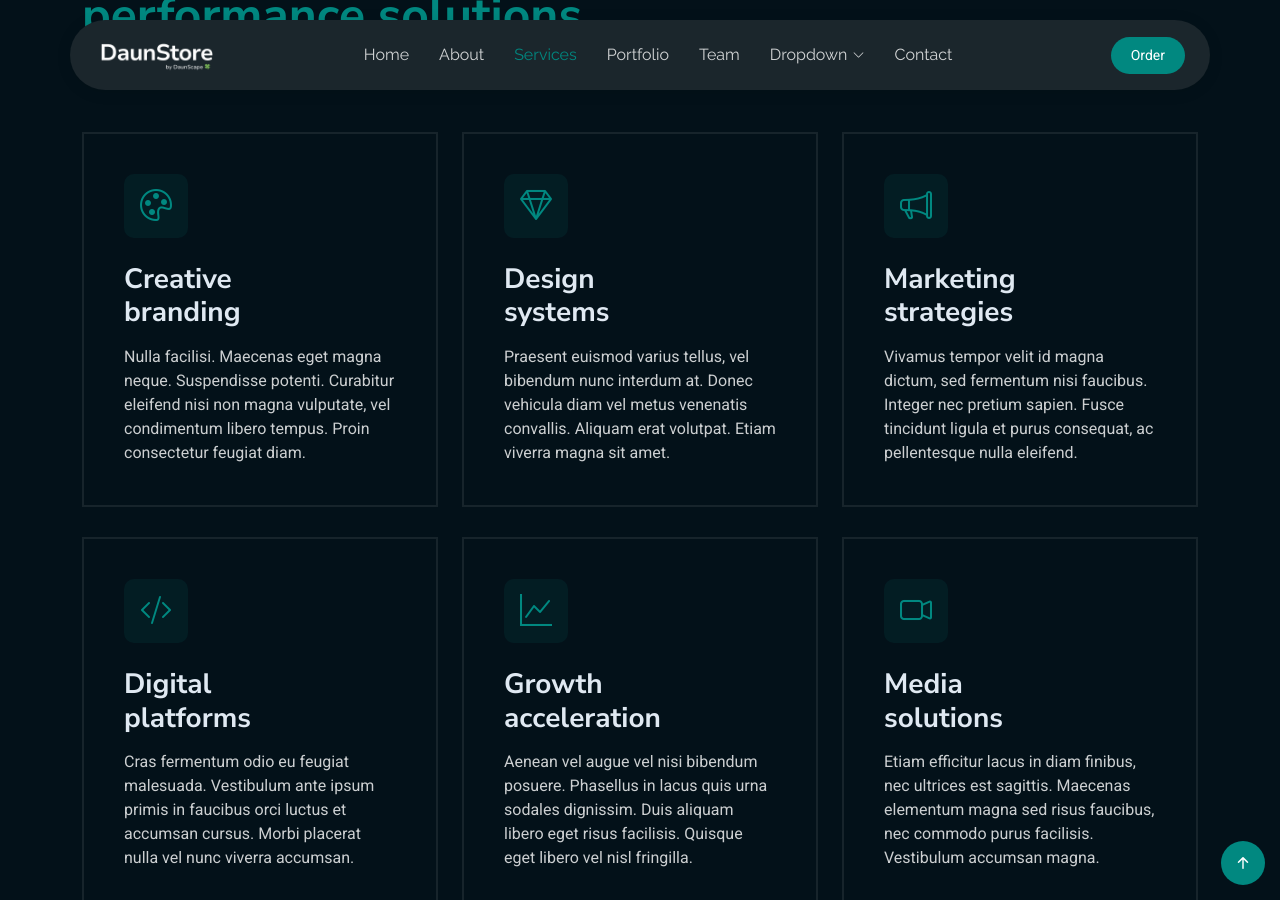
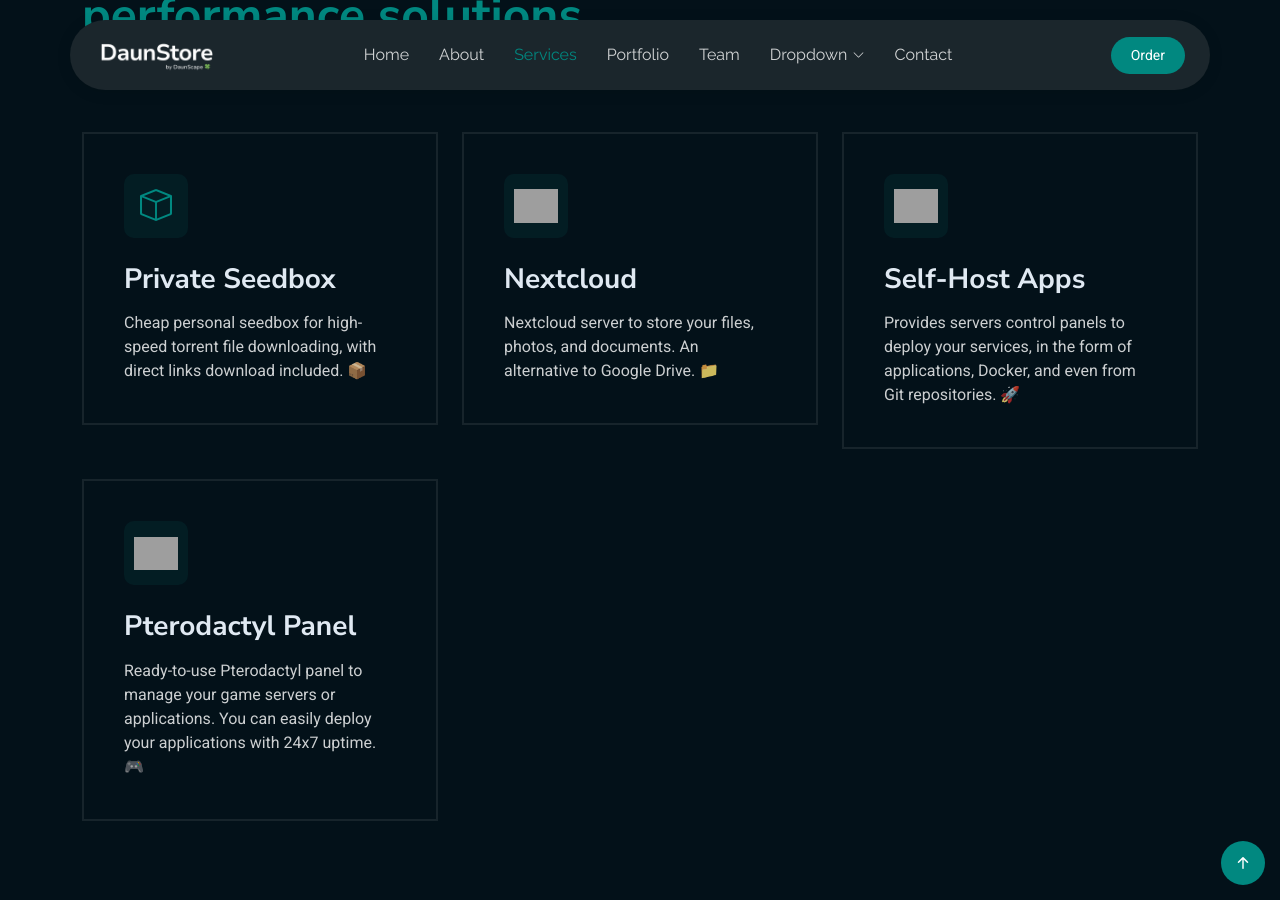
Before and after one commit to DaunScape/daunscape.github.io, a Jekyll site: the page built from index.html, in a window 1280 px wide and 900 px high, scrolled down 2011 px. Built offline with Jekyll 4.4.1, drawn with Linux system fonts in a browser that asks for light colours; grey boxes are pictures that could not be loaded.

Commit message:
Update services

```diff
--- a/index.html
+++ b/index.html
@@ -131,134 +131,100 @@
       </div>
     </div>
 
-    <div class="row justify-content-center">
+    <div class="row">
       <div class="col-lg-4 col-md-6" data-aos="fade-up" data-aos-delay="100">
         <div class="service-card position-relative z-1">
           <div class="service-icon">
-            <i class="bi bi-palette"></i>
+            <i class="bi bi-box"></i>
           </div>
           <a
             href="service-details.html"
-            class="card-action d-flex align-items-center justify-content-center rounded-circle"
+            class="card-action d-flex align-items-center rounded-circle"
           >
             <i class="bi bi-arrow-up-right"></i>
           </a>
           <h3>
-            <a href="service-details.html"> Creative <span>branding</span> </a>
+            <a href="service-details.html"> Private Seedbox </a>
           </h3>
           <p>
-            Nulla facilisi. Maecenas eget magna neque. Suspendisse potenti.
-            Curabitur eleifend nisi non magna vulputate, vel condimentum libero
-            tempus. Proin consectetur feugiat diam.
+            Cheap personal seedbox for high-speed torrent file downloading, with
+            direct links download included. 📦
           </p>
         </div>
       </div>
       <div class="col-lg-4 col-md-6" data-aos="fade-up" data-aos-delay="200">
         <div class="service-card position-relative z-1">
           <div class="service-icon">
-            <i class="bi bi-gem"></i>
+            <!-- <i class="bi bi-gem"></i> -->
+            <img
+              src="https://upload.wikimedia.org/wikipedia/commons/6/60/Nextcloud_Logo.svg"
+              width="70%"
+              alt=""
+            />
           </div>
           <a
             href="service-details.html"
-            class="card-action d-flex align-items-center justify-content-center rounded-circle"
+            class="card-action d-flex align-items-center rounded-circle"
           >
             <i class="bi bi-arrow-up-right"></i>
           </a>
           <h3>
-            <a href="service-details.html"> Design <span>systems</span> </a>
+            <a href="service-details.html"> Nextcloud </a>
           </h3>
           <p>
-            Praesent euismod varius tellus, vel bibendum nunc interdum at. Donec
-            vehicula diam vel metus venenatis convallis. Aliquam erat volutpat.
-            Etiam viverra magna sit amet.
+            Nextcloud server to store your files, photos, and documents. An
+            alternative to Google Drive. 📁
           </p>
         </div>
       </div>
       <div class="col-lg-4 col-md-6" data-aos="fade-up" data-aos-delay="300">
         <div class="service-card position-relative z-1">
           <div class="service-icon">
-            <i class="bi bi-megaphone"></i>
+            <!-- <i class="bi bi-megaphone"></i> -->
+            <img
+              src="https://upload.wikimedia.org/wikipedia/commons/e/ea/Docker_%28container_engine%29_logo_%28cropped%29.png"
+              width="70%"
+              alt=""
+            />
           </div>
           <a
             href="service-details.html"
-            class="card-action d-flex align-items-center justify-content-center rounded-circle"
+            class="card-action d-flex align-items-center rounded-circle"
           >
             <i class="bi bi-arrow-up-right"></i>
           </a>
           <h3>
-            <a href="service-details.html">
-              Marketing <span>strategies</span>
-            </a>
+            <a href="service-details.html"> Self-Host Apps </a>
           </h3>
           <p>
-            Vivamus tempor velit id magna dictum, sed fermentum nisi faucibus.
-            Integer nec pretium sapien. Fusce tincidunt ligula et purus
-            consequat, ac pellentesque nulla eleifend.
+            Provides servers control panels to deploy your services, in the form
+            of applications, Docker, and even from Git repositories. 🚀
           </p>
         </div>
       </div>
       <div class="col-lg-4 col-md-6" data-aos="fade-up" data-aos-delay="100">
         <div class="service-card position-relative z-1">
           <div class="service-icon">
-            <i class="bi bi-code-slash"></i>
+            <!-- <i class="bi bi-code-slash"></i> -->
+            <img
+              src="https://pterodactyl.io/logos/pterry.svg"
+              width="70%"
+              alt=""
+            />
           </div>
           <a
             href="service-details.html"
-            class="card-action d-flex align-items-center justify-content-center rounded-circle"
+            class="card-action d-flex align-items-center rounded-circle"
           >
             <i class="bi bi-arrow-up-right"></i>
           </a>
           <h3>
-            <a href="service-details.html"> Digital <span>platforms</span> </a>
+            <a href="service-details.html"> Pterodactyl Panel </a>
           </h3>
           <p>
-            Cras fermentum odio eu feugiat malesuada. Vestibulum ante ipsum
-            primis in faucibus orci luctus et accumsan cursus. Morbi placerat
-            nulla vel nunc viverra accumsan.
-          </p>
-        </div>
-      </div>
-      <div class="col-lg-4 col-md-6" data-aos="fade-up" data-aos-delay="200">
-        <div class="service-card position-relative z-1">
-          <div class="service-icon">
-            <i class="bi bi-graph-up"></i>
-          </div>
-          <a
-            href="service-details.html"
-            class="card-action d-flex align-items-center justify-content-center rounded-circle"
-          >
-            <i class="bi bi-arrow-up-right"></i>
-          </a>
-          <h3>
-            <a href="service-details.html">
-              Growth <span>acceleration</span>
-            </a>
-          </h3>
-          <p>
-            Aenean vel augue vel nisi bibendum posuere. Phasellus in lacus quis
-            urna sodales dignissim. Duis aliquam libero eget risus facilisis.
-            Quisque eget libero vel nisl fringilla.
-          </p>
-        </div>
-      </div>
-      <div class="col-lg-4 col-md-6" data-aos="fade-up" data-aos-delay="300">
-        <div class="service-card position-relative z-1">
-          <div class="service-icon">
-            <i class="bi bi-camera-video"></i>
-          </div>
-          <a
-            href="service-details.html"
-            class="card-action d-flex align-items-center justify-content-center rounded-circle"
-          >
-            <i class="bi bi-arrow-up-right"></i>
-          </a>
-          <h3>
-            <a href="service-details.html"> Media <span>solutions</span> </a>
-          </h3>
-          <p>
-            Etiam efficitur lacus in diam finibus, nec ultrices est sagittis.
-            Maecenas elementum magna sed risus faucibus, nec commodo purus
-            facilisis. Vestibulum accumsan magna.
+            Ready-to-use Pterodactyl panel to manage your game servers or
+            applications. You can easily deploy your applications with 24x7
+            uptime. 🎮
           </p>
         </div>
       </div>
```
